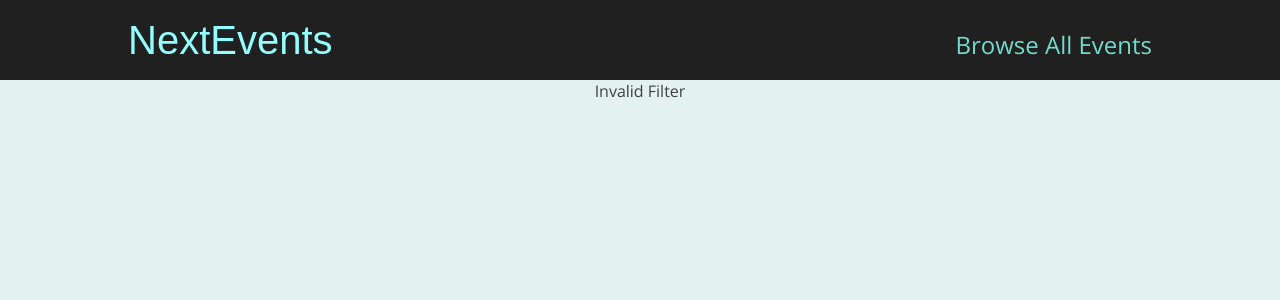
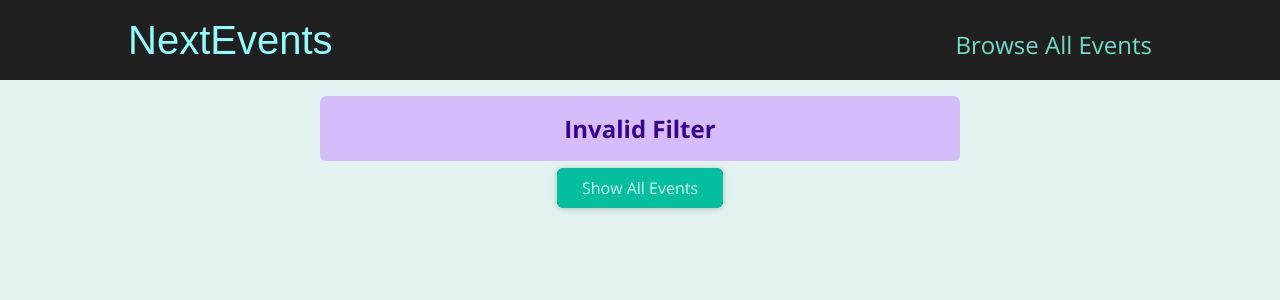
Before and after one commit to lancedays/nextjs-course, a Next.js app: page /events in a window 1280 px wide. Shown: the top 300 px of the page. Built offline with nearby package versions, Linux system fonts and the light colour scheme.

Commit message:
Add Error Alert component

```diff
--- /dev/null
+++ b/components/ui/error-alert.js
@@ -0,0 +1,7 @@
+import classes from './error-alert.module.css';
+
+function ErrorAlert(props) {
+  return <div className={classes.alert}>{props.children}</div>;
+}
+
+export default ErrorAlert;
--- /dev/null
+++ b/components/ui/error-alert.module.css
@@ -0,0 +1,12 @@
+.alert {
+  margin: 1rem auto;
+  padding: 1rem 2rem;
+  width: 90%;
+  max-width: 40rem;
+  background-color: #d5bdfc;
+  color: #38028d;
+  font-weight: bold;
+  font-size: 1.5rem;
+  text-align: center;
+  border-radius: 6px;
+}
--- a/pages/events/[...slug].js
+++ b/pages/events/[...slug].js
@@ -1,6 +1,10 @@
 import { getFilteredEvents } from "../../dummy-data";
 import { useRouter } from "next/router";
+import { Fragment } from "react";
 import EventList from "../../components/events/event-list";
+import ResultsTitle from "../../components/events/results-title";
+import Button from "../../components/ui/button";
+import ErrorAlert from "../../components/ui/error-alert";
 
 export default function FilteredEventsPage() {
   const router = useRouter();
@@ -21,18 +25,39 @@
     month < 1 ||
     month > 12
   ) {
-    return <p className="center">Invalid Filter</p>;
+    return (
+      <Fragment>
+        <ErrorAlert>
+          <p className="center">Invalid Filter</p>
+        </ErrorAlert>
+        <div className="center">
+          <Button link="/events">Show All Events</Button>
+        </div>
+      </Fragment>
+    );
   }
 
   const events = getFilteredEvents({ year: year, month: month });
 
   if (!events || events.length === 0) {
-    return <p className="center">No events found</p>;
+    return (
+      <Fragment>
+        <ErrorAlert>
+          <p className="center">No events found</p>
+        </ErrorAlert>
+        <div className="center">
+          <Button link="/events">Show All Events</Button>
+        </div>
+      </Fragment>
+    );
   }
 
+  const date = new Date(year, month - 1);
+
   return (
-    <div>
+    <Fragment>
+      <ResultsTitle date={date} />
       <EventList events={events} />
-    </div>
+    </Fragment>
   );
 }
```
Also changed, not shown: pages/events/[eventId].js (+12 -1 lines), pages/index.js (+6 -3 lines).
